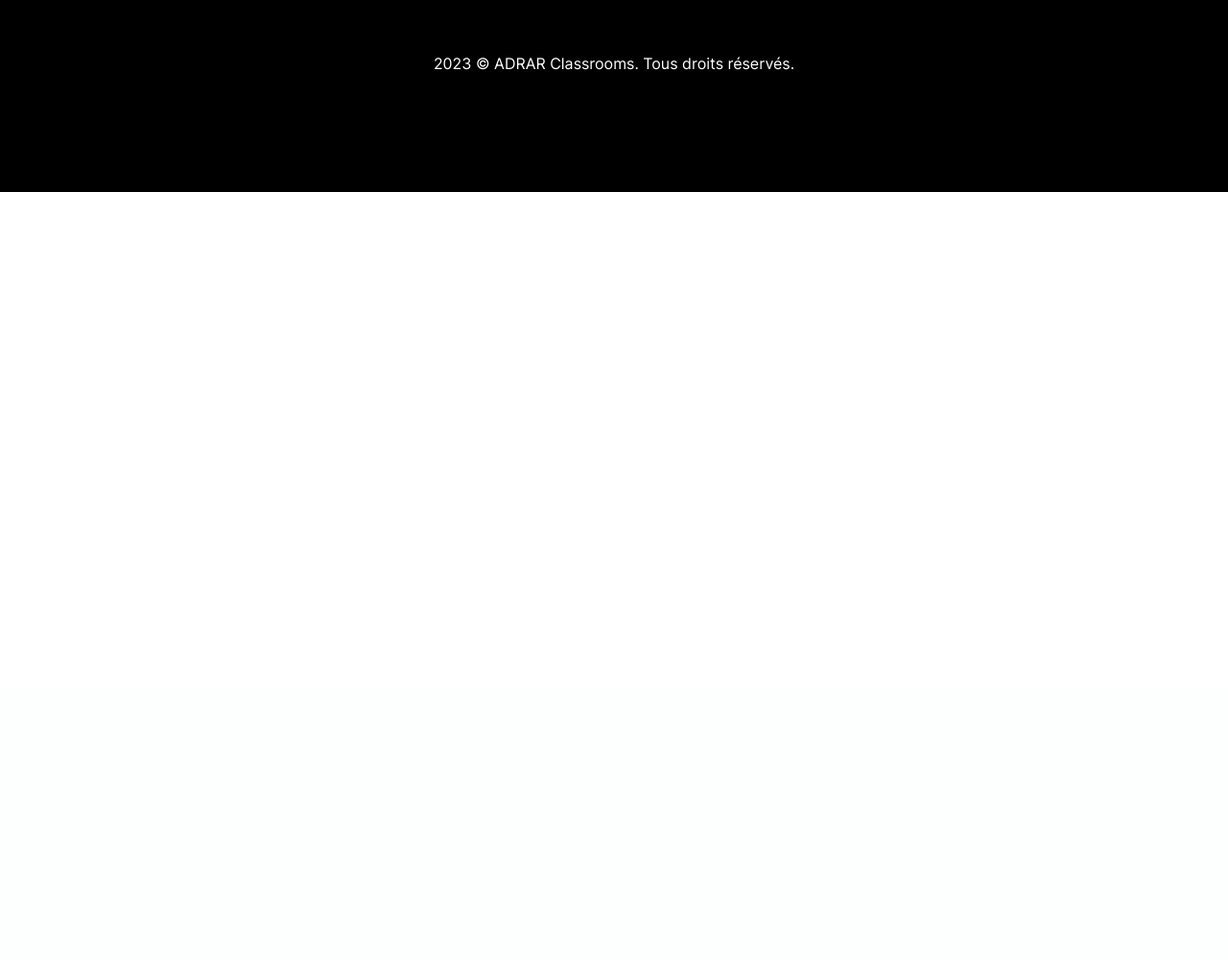
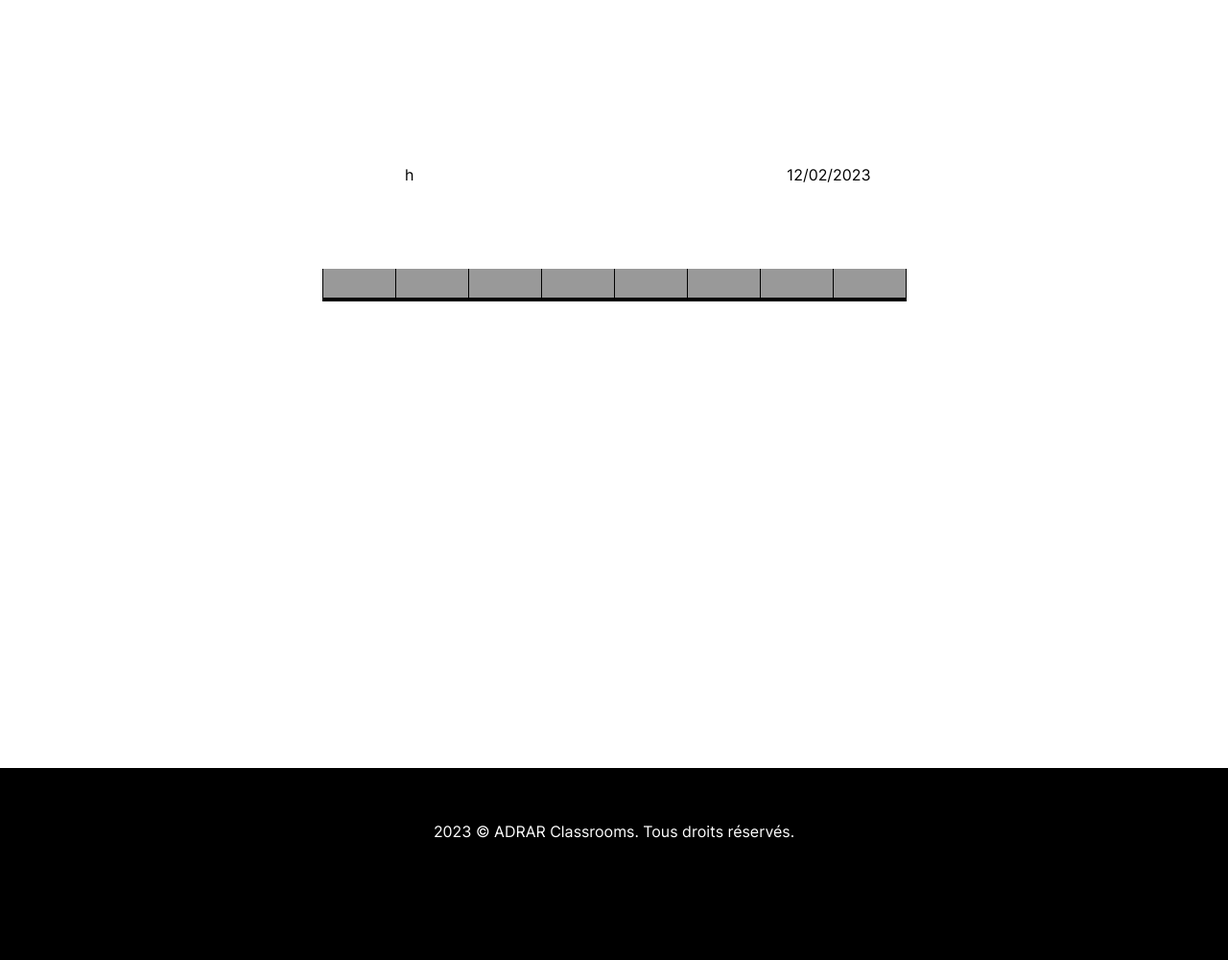
Before and after one commit to marceau07/adrar_classrooms, a Symfony app: template templates/formations/cours.html.twig in a window 1280 px wide. Shown: the part 83-1083 px from the top of the page at 96% size. Before the commit the page ends 283 px from the top, so only its background shows below. Run offline with Twig, Linux system fonts and the light colour scheme; the template is opened without the code that fills it, so the values that code supplies are empty; some libraries are stand-ins or nearby versions.

Commit message:
Poursuite ajout vision cours

```diff
--- a/public/css/cours.css
+++ b/public/css/cours.css
@@ -0,0 +1,43 @@
+section {
+    min-height: 100vh;
+}
+
+.cours-resume {
+    height: 250px;
+    display: grid;
+    grid-template-columns: 25% 1fr 15% 1fr 25%;
+    grid-template-rows: 1fr 1fr 1fr;
+    justify-content: center;
+    text-align: center;
+}
+
+.cours-titre {
+    grid-column: 2;
+    grid-row: 2;
+    font-weight: 600;
+}
+
+.resume-gauche {
+    grid-column: 2;
+    grid-row: 3;
+}
+
+.resume-droit {
+    grid-column: 4;
+    grid-row: 3;
+}
+
+.cours-chapitres table tr td {
+    background-color: #999999;
+    height: 30px;
+    width: 75px;
+    border-bottom: 4px solid #000000;
+    border-left: 1px solid #000000;
+    border-right: 1px solid #000000;
+}
+
+.cours-progression {
+    margin-top: 30px;
+    display: flex;
+    justify-content: center;
+}
--- a/public/css/style.css
+++ b/public/css/style.css
@@ -84,3 +84,14 @@ i {
     color: #FFFFFF;
     font-size: 1.5em;
 }
+
+#scroll-up {
+    display: inline-grid;
+    position: fixed;
+    bottom: 0;
+    background-color: var(--primary);
+    padding: 0 5px;
+    border-top-left-radius: 5px;
+    border-top-right-radius: 5px;
+    cursor: pointer;
+}
--- a/src/Controller/FormationsController.php
+++ b/src/Controller/FormationsController.php
@@ -19,13 +19,14 @@ class FormationsController extends AbstractController
         ]);
     }
 
-    #[Route('/cours-{titre}', name: 'app_cours')]
-    public function cours(string $titre, CoursRepository $cours): Response
+    #[Route('/cours-{titre}/{col}', name: 'app_cours')]
+    public function cours(string $titre, int $col, CoursRepository $cours): Response
     {
         $cours = $cours->findOneBy(['titre' => $titre]);
 
         return $this->render('formations/cours.html.twig', [
             'cours' => $cours,
+            'col' => $col,
         ]);
     }
 }
--- a/templates/base.html.twig
+++ b/templates/base.html.twig
@@ -45,7 +45,12 @@
         {% block footer %}
         <footer>
             <p>{{ date()|date('Y') }} &copy; ADRAR Classrooms. Tous droits réservés.</p>
+            <span id="scroll-up">
+                <i class="far fa-chevron-up"></i>
+                <i class="far fa-chevron-up"></i>
+            </span>
         </footer>
         {% endblock %}
+        <script src="{{ asset('js/app.js') ~ "?v=" ~ random() }}"></script>
     </body>
 </html>
--- a/templates/formations/cours.html.twig
+++ b/templates/formations/cours.html.twig
@@ -7,5 +7,36 @@
 {% endblock %}
 
 {% block body %}
+    <section>
+        <div class="cours-resume" style="background-color: var(--color-{{ col }});">
+            <span class="cours-titre">{{ cours.titre }}</span>
+            <div class="resume-gauche">
+                <span class="cours-temps"><i class="far fa-clock"></i>&nbsp;&nbsp;{{ cours.tempsestime }}h</span>
+                <span class="cours-niveau"><i class="fas fa-signal"></i>&nbsp;&nbsp;{{ cours.niveau }}</span>
+            </div>
+            <div class="resume-droit">
+                <span class="cours-pdf"><i class="fas fa-file-pdf"></i></span>&nbsp;&nbsp;
+                <span class="cours-date">{{ cours.date|date("d/m/Y") }}</span>
+            </div>
+        </div>
 
+        <div class="cours-progression">
+            <div class="cours-presentation"></div>
+            <div class="cours-chapitres">
+                <table>
+                    <tr>
+                        <td></td>
+                        <td></td>
+                        <td></td>
+                        <td></td>
+                        <td></td>
+                        <td></td>
+                        <td></td>
+                        <td></td>
+                    </tr>
+                </table>
+            </div>
+            <div class="cours-certificat"></div>
+        </div>
+    </section>
 {% endblock %}
--- a/templates/formations/index.html.twig
+++ b/templates/formations/index.html.twig
@@ -10,7 +10,7 @@
     <div class="conteneur">
         {% set col = 0 %}
         {% for cours in list_cours %}
-            <a class="carte-formation" href="{{ path('app_cours', {'titre': cours.titre}) }}">
+            <a class="carte-formation" href="{{ path('app_cours', {'titre': cours.titre, 'col': col}) }}">
                 <div class="carte-image" style="background-color: var(--color-{{ col }});">
                     {% if cours.image is defined %}
                     <img src="{{ asset('images/cours/' ~ cours.image) }}" alt/>
@@ -22,7 +22,7 @@
                     <br>
                     <p>
                         <span class="carte-niveau"><i class="fas fa-signal"></i>&nbsp;&nbsp;{{ cours.niveau }}&nbsp;&nbsp;&nbsp;&nbsp;</span>
-                        <span class="carte-temps"><i class="far fa-clock"></i>&nbsp;&nbsp;{{ cours.tempsestime }}</span>
+                        <span class="carte-temps"><i class="far fa-clock"></i>&nbsp;&nbsp;{{ cours.tempsestime }}h</span>
                     </p>
                     <br>
                     <p>{{ cours.synopsis }}</p>
```
Also changed, not shown: public/js/app.js (added).
